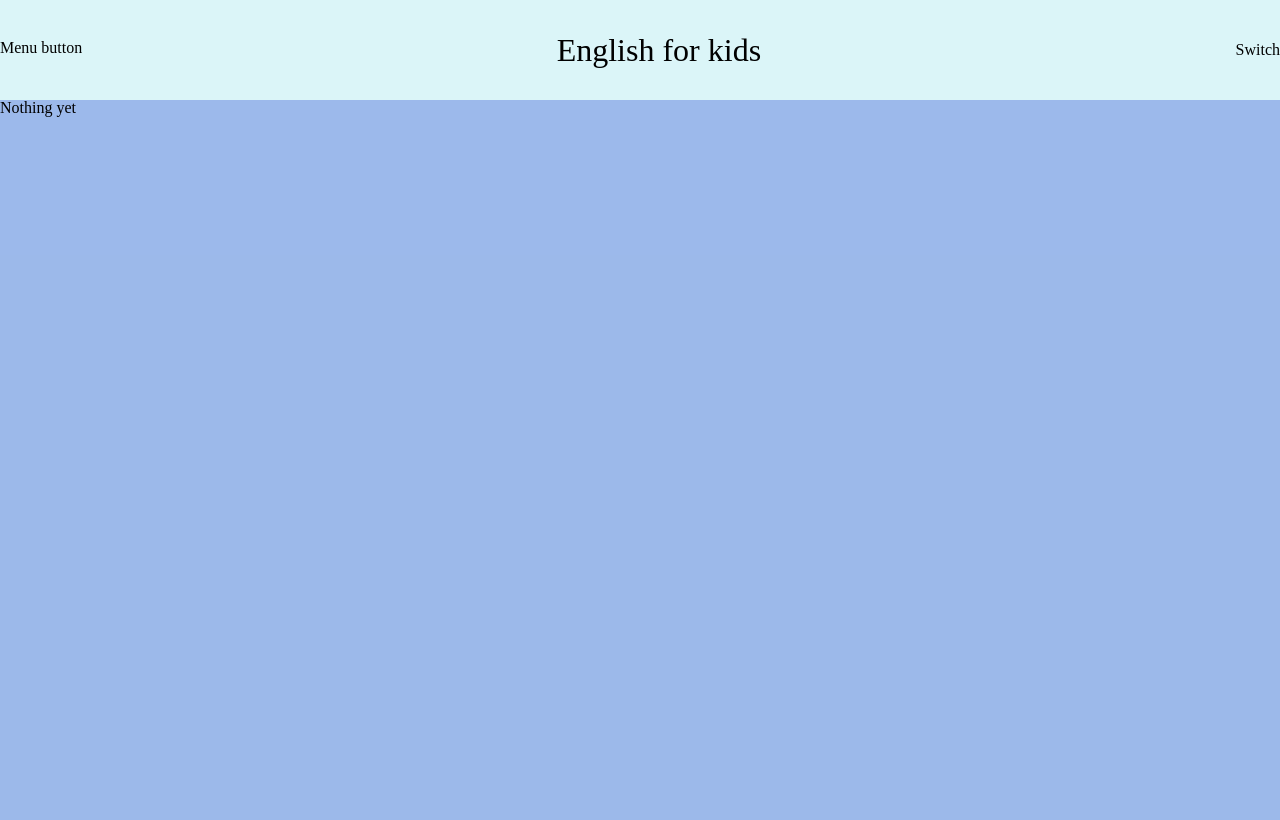
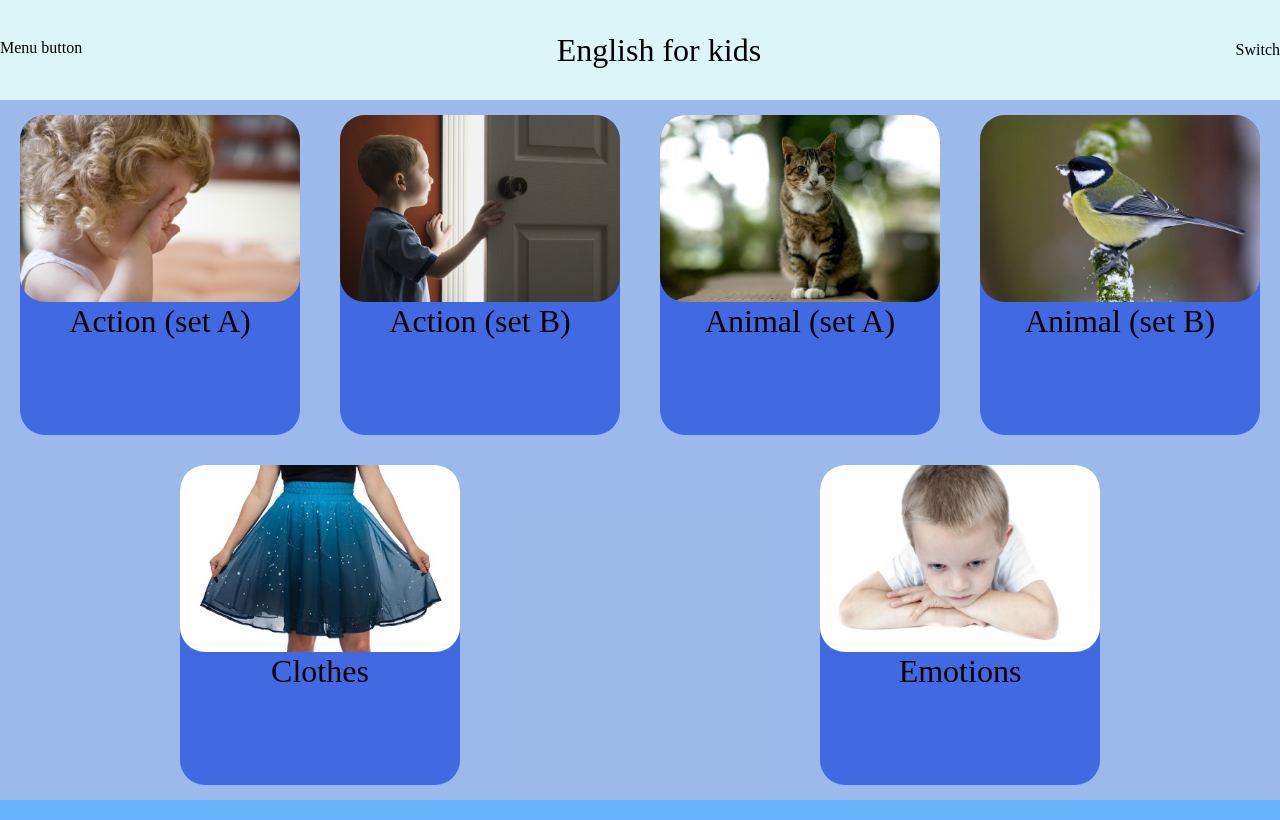
Before and after one commit to ExIxIxS/english_for_kids, a plain HTML site: page pages/main/index.html in a window 1280 px wide. Drawn offline with Linux system fonts and the light colour scheme.

Commit message:
feat: add content-container class

```diff
--- /dev/null
+++ b/assets/js/common.js
@@ -0,0 +1,29 @@
+export function createCompleteElement (type, className = '', innerHTML = '') {
+    const element = document.createElement(type);
+    element.className = className;
+    element.innerHTML = innerHTML;
+    return element;
+}
+
+export class CommonClass {
+    constructor() {}
+
+    applyValidType(type) {
+        if (this.validTypes.includes(type)) {
+            this.type = type;
+        } else {
+            throw new Error('wrong type of Object')
+        }
+    }
+
+    getValidType(menuTopicName) {
+        menuTopicName = menuTopicName.toLowerCase();
+        if (this.validTypes.includes(menuTopicName)) {
+            return menuTopicName;
+        } else if (this.topicsArr.map(item => item.toLowerCase()).includes(menuTopicName)) {
+            return 'topic';
+        } else {
+            throw new Error('wrong menu topic Name');
+        }
+    }
+}
--- /dev/null
+++ b/assets/js/content.js
@@ -0,0 +1,108 @@
+import {CommonClass,
+        createCompleteElement,
+
+} from './common.js';
+
+export default class ContentContainer extends CommonClass {
+    constructor(topicsArr, cardsArr, menuObj, type='main page') {
+        super();
+        this.topicsArr = topicsArr;
+        this.cardsArr = cardsArr;
+        this.menu = menuObj;
+        this.validTypes = ['main page', 'topic', 'statistic'];
+        this.applyValidType(type);
+        this.topicName = this.menu.activePage;
+        this.build();
+    }
+
+    build() {
+        const contentWrapper = createCompleteElement('div', 'content-wrapper');
+        this.topicName = this.menu.activePage;
+        let contentElement;
+
+        switch(this.type) {
+            case 'statistic':
+                break;
+            case 'main page':
+                contentElement = createCompleteElement('div', 'card-container');
+                this.topicsArr.forEach((topic, index) => {
+                    const cardObj = {
+                        cardName: topic,
+                        image: this.cardsArr[index][0].image
+                    }
+                    contentElement.append(new Card(cardObj).element)
+                })
+                break;
+            case 'topic':
+                contentElement = createCompleteElement('div', 'card-container');
+                const cardIndex = this.topicsArr.findIndex(item => item === this.topicName);
+                this.cardsArr[cardIndex].forEach(cardObj => {
+                    contentElement.append(new Card(cardObj, this.type).element)
+                })
+
+                break;
+
+        }
+
+
+        contentWrapper.append(contentElement);
+        this.element = contentWrapper;
+        return this;
+    }
+
+    addToDoc() {
+        document.querySelector('main').append(this.element);
+        return this;
+    }
+
+    changePage(menuTopicName) {
+        this.type = this.getValidType(menuTopicName)
+        this
+            .build()
+            .clear()
+            .addToDoc();
+        return this;
+    }
+
+    clear() {
+        document.querySelector('.content-wrapper').remove();
+        return this;
+    }
+}
+
+class Card extends CommonClass {
+    constructor(cardObj, type='main page') {
+        super();
+        this.type = type;
+        this.validTypes = ['main page', 'topic'];
+        this.build(cardObj);
+    }
+
+    build(cardObj) {
+        let template;
+        let classNames;
+        switch(this.type) {
+            case 'main page':
+                template = `
+                            <div class="graphic">
+                                <img src="../../assets/${cardObj.image}" alt="Section ${cardObj.cardName}" width="390" height="260">
+                            </div>
+                            <p>${cardObj.cardName}</p>
+                            `
+                classNames = 'card card-main-page';
+                break;
+            case 'topic':
+                template = `
+                            <div class="graphic">
+                                <img src="../../assets/${cardObj.image}" alt="${cardObj.word}" width="390" height="260">
+                            </div>
+                            <p>${cardObj.word}</p>
+                            `
+                classNames = 'card card-topic';
+                break;
+        }
+
+        this.element = createCompleteElement('div', classNames, template);
+        return this;
+    }
+}
--- a/assets/js/menu.js
+++ b/assets/js/menu.js
@@ -1,14 +1,18 @@
 export default class MenuElement {
-    constructor(topicsArr) {
+    constructor(topicsArr, startMenu='Main page', endMenu='Statistic') {
         this.openedMenuCollections = [
             document.getElementsByTagName('body'),
             document.getElementsByClassName('menu'),
             document.getElementsByClassName('menu-button')
         ];
-        this.build(topicsArr);
+        this.topicsArr = topicsArr;
+        this.startMenu = startMenu;
+        this.endMenu = endMenu;
+        this.activePage = this.startMenu;
+        this.build();
     }
 
-    build(topicsArr, startMenu='Main page', endMenu='Statistic') {
+    build() {
         function createLi(topicName='') {
             const element = document.createElement('li');
             element.className = 'topic';
@@ -18,10 +22,9 @@ export default class MenuElement {
 
         const ulElement = document.createElement('ul');
         ulElement.className = 'menu-list';
-        ulElement.append(createLi(startMenu));
-        this.activePage = startMenu;
-        topicsArr.forEach(topic => ulElement.append(createLi(topic)));
-        ulElement.append(createLi(endMenu));
+        ulElement.append(createLi(this.startMenu));
+        this.topicsArr.forEach(topic => ulElement.append(createLi(topic)));
+        ulElement.append(createLi(this.endMenu));
 
         const menuElement = document.createElement('nav');
         menuElement.className = 'menu';
@@ -33,7 +36,6 @@ export default class MenuElement {
     addToDoc() {
         document.querySelector('header').prepend(this.element);
         this.menuTopicElements = document.getElementsByClassName('topic');
-        this.activateTopic(this.menuTopicElements[0]);
         return this;
     }
 
@@ -46,13 +48,17 @@ export default class MenuElement {
         this.openedMenuCollections.map(htmlCollection => htmlCollection[0].classList.remove('opened-menu'));
     }
 
-    activateTopic(topicElement) {
-        const className = 'active-page';
-        this.activePage = topicElement.innerHTML;
-        for (let topicElement of this.menuTopicElements) {
-            topicElement.classList.remove(className);
+    changeTopic(topicElement) {
+        const topicName = topicElement.innerHTML;
+        if (topicName !== this.activePage) {
+            const className = 'active-page';
+            this.activePage = topicName;
+            for (let topicElement of this.menuTopicElements) {
+                topicElement.classList.remove(className);
+            }
+            topicElement.classList.add(className);
         }
-        topicElement.classList.add(className);
+
         return this;
     }
 }
--- a/assets/styles/style.css
+++ b/assets/styles/style.css
@@ -28,11 +28,19 @@ body {
     background-color: var(--color-bg-main-1);
 }
 
-body.opened-popup {
+body.opened-menu {
     overflow-y: hidden;
 }
 
+.graphic, img {
+    width: 100%;
+    height: auto;
+    padding: 0;
+    margin: 0;
+}
+
 .container-centered {
+    max-width: 1440px;
     min-width: 1440px;
     margin: 0 auto;
     background-color: var(--color-bg-main-2);
@@ -44,6 +52,10 @@ header {
     align-items: center;
     height: 100px;
     position: sticky;
+}
+
+h1 {
+    text-align: center;
 }
 
 .menu-button {
@@ -87,8 +99,32 @@ nav.opened-menu {
 
 main.container-centered {
     background-color: var(--color-bg-main-4);
-    min-height: 90vh;
 }
+
+.card-container {
+    display: flex;
+    justify-content: space-around;
+    align-items: center;
+    flex-wrap: wrap;
+}
+
+.card {
+    width: 280px;
+    height: 320px;
+    background-color: royalblue;
+    margin: 15px;
+}
+
+.card, .card img {
+    border-radius: 25px;
+}
+
+.card p {
+    font-size: 2em;
+    text-align: center;
+}
+
+
 
 /* --- RESPONSIVE LAYOUTS --- */
 
--- a/pages/main/index.html
+++ b/pages/main/index.html
@@ -19,7 +19,7 @@
         <div>Switch</div>
     </header>
     <main class="container-centered">
-        <p>Nothing yet</p>
+
     </main>
     <script src="index.js" type="module"></script>
 </body>
--- a/pages/main/index.js
+++ b/pages/main/index.js
@@ -1,15 +1,14 @@
 import dataArrays from '../../assets/js/cards.js';
 import MenuElement from '../../assets/js/menu.js';
-//import ContentContainer from '../../assets/js/content.js';
+import ContentContainer from '../../assets/js/content.js';
 
-const [topics, cards] = dataArrays;
+const [topics, cards] = [dataArrays[0], dataArrays.slice(1)];
 
 const menu = new MenuElement(topics)
     .addToDoc();
-/*
-const content = new ContentContainer(topics, cards)
+
+const content = new ContentContainer(topics, cards, menu)
     .addToDoc();
-*/
 
 document.querySelector('body').addEventListener('click', event => {
     const targetClassList = event.target.classList;
@@ -22,9 +21,9 @@ document.querySelector('body').addEventListener('click', event => {
         case (document.querySelector('body').classList.contains('opened-menu') && !targetClassList.contains('menu')):
             menu.close();
             if (targetClassList.contains('topic')) {
-                const activeTopic = event.target;
-                menu.activateTopic(activeTopic);
-                //content.activatePage(activeTopic);
+                const activeTopicElement = event.target;
+                menu.changeTopic(activeTopicElement);
+                content.changePage(activeTopicElement.innerHTML);
             }
             break;
     }
```
